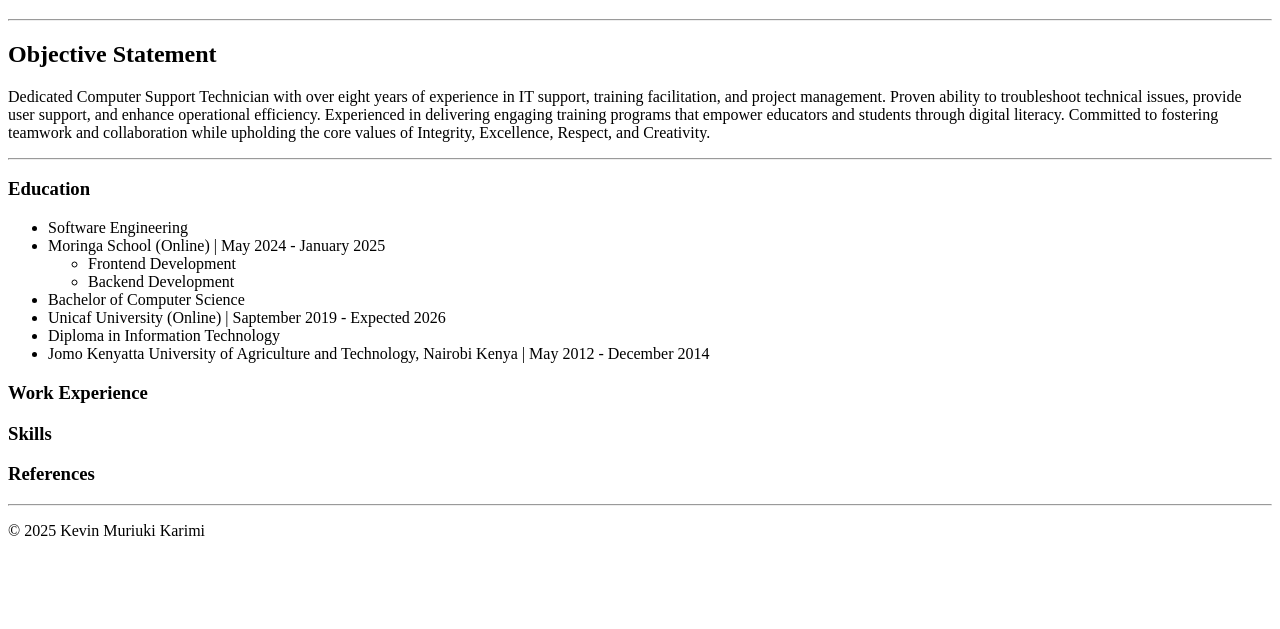
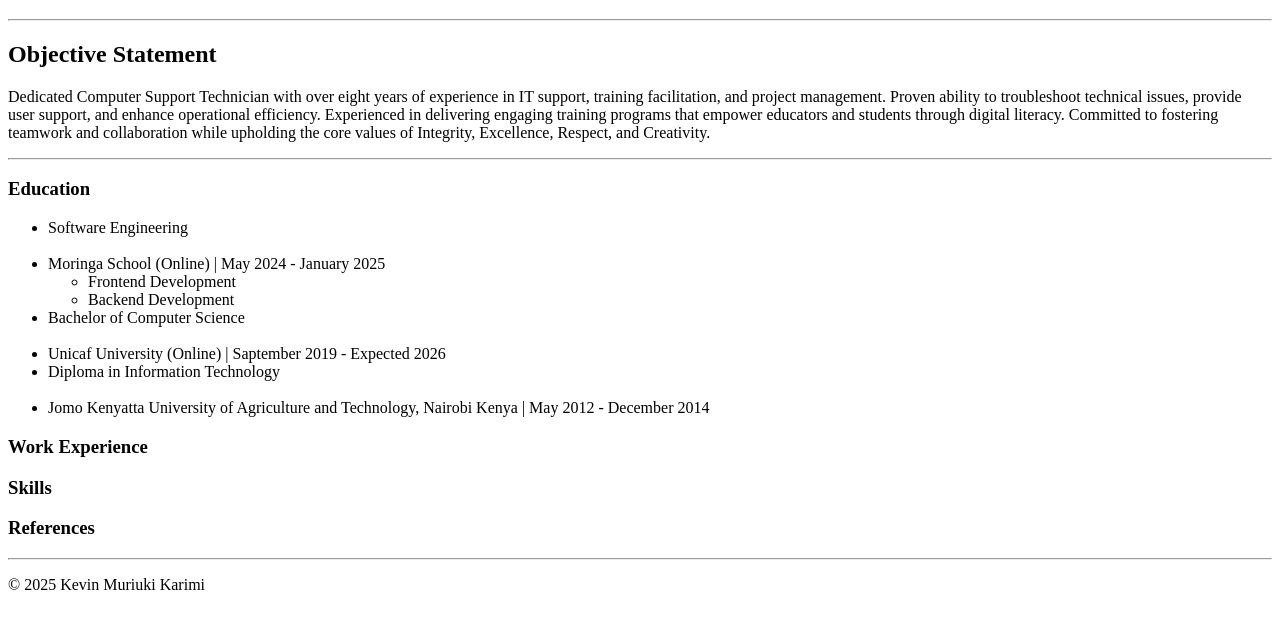
Before and after one commit to kevimuri24/my_portfolio_capstone_1, a plain HTML site: page index.html in a window 1280 px wide. Shown: the part 61-690 px from the top of the page. Drawn offline with Linux system fonts and the light colour scheme.

Commit message:
Finished Capstone 1

```diff
--- a/index.html
+++ b/index.html
@@ -18,16 +18,16 @@
     <hr>
     <h3>Education</h3>
     <ul>
-        <li>Software Engineering</li>
+        <li>Software Engineering</li><br/>
         <li>Moringa School (Online) | May 2024 - January 2025
             <ul>
                 <li>Frontend Development</li>
                 <li>Backend Development</li>
             </ul>
         </li>
-        <li>Bachelor of Computer Science </li>
+        <li>Bachelor of Computer Science </li><br/>
         <li>Unicaf University (Online) | Saptember 2019 - Expected 2026</li>
-        <li>Diploma in Information Technology</li>
+        <li>Diploma in Information Technology</li><br />
         <li>Jomo Kenyatta University of Agriculture and Technology, Nairobi Kenya | May 2012 - December 2014</li>
     </ul>
     <h3>Work Experience</h3>
```
